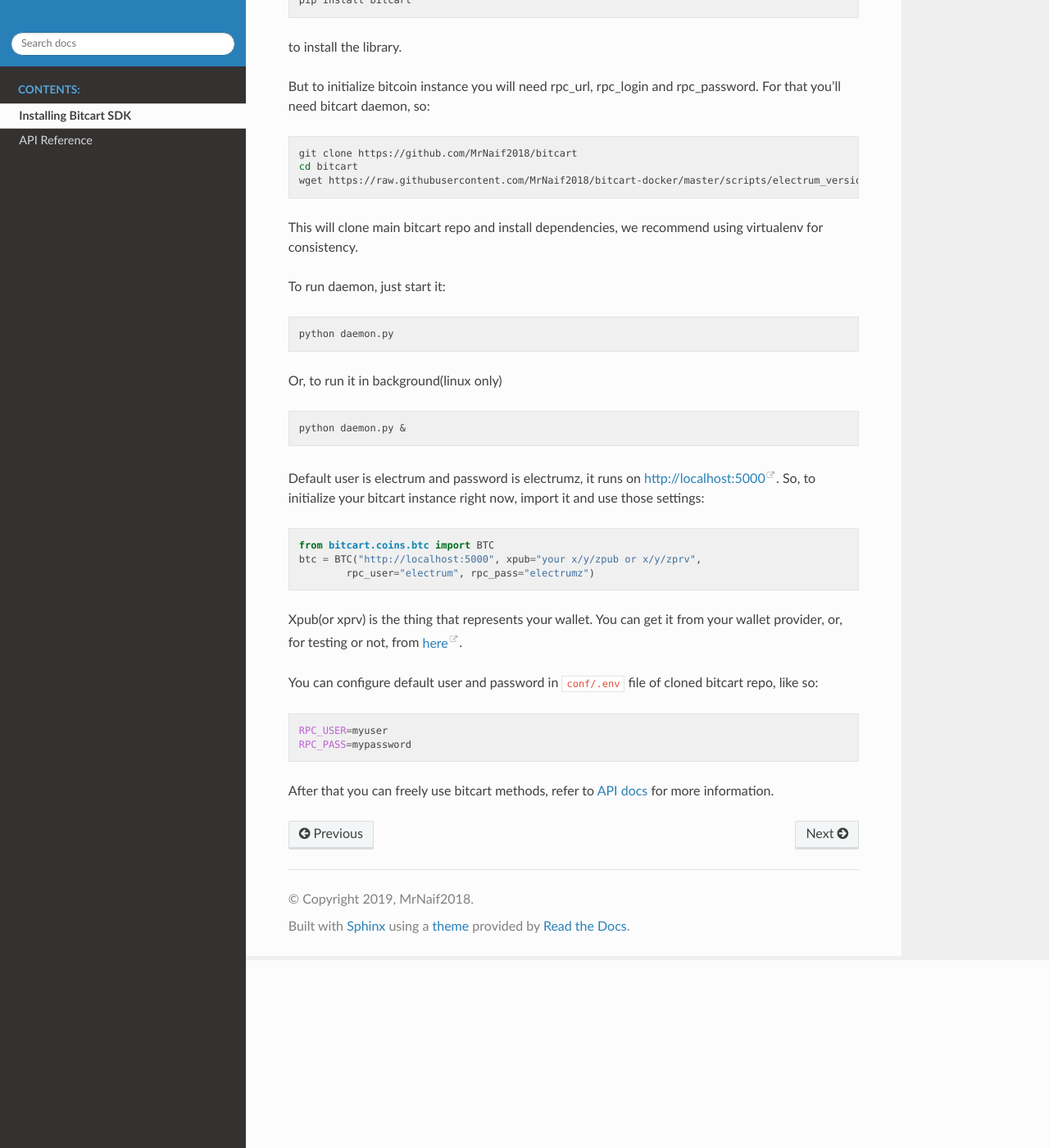
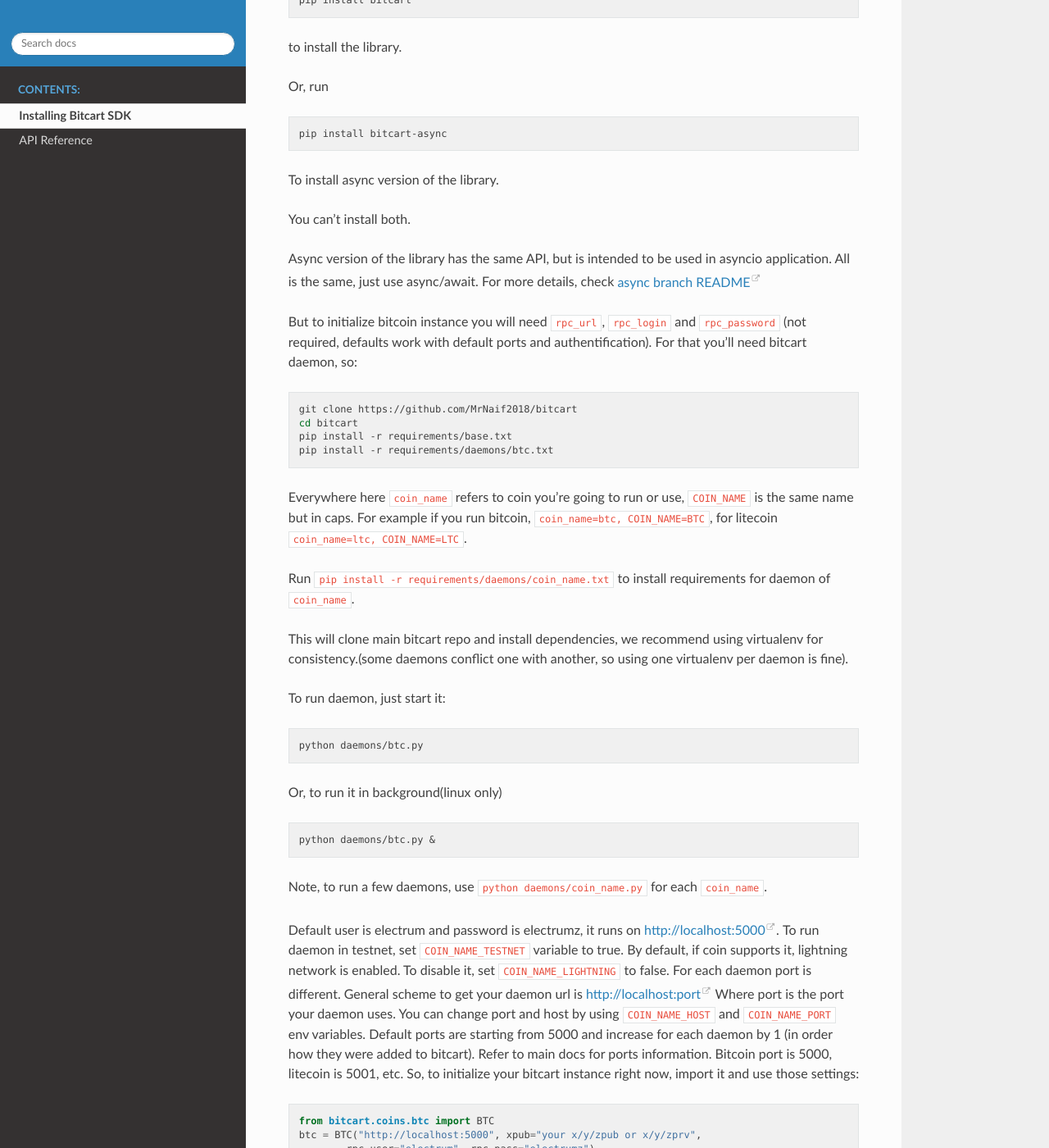
Before and after one commit to bitcart/bitcart-sdk, a Sphinx documentation site: the page built from docs/installation.rst, in a window 1280 px wide and 1400 px high, scrolled down 229 px. Shown: the whole window at 82% size. Built offline with Sphinx 7.4.7 and the Read the Docs theme 2.0.0, drawn with Linux system fonts in a browser that asks for light colours; some of the changed text lies outside the part shown.

Commit message:
Docs update

```diff
--- a/docs/installation.rst
+++ b/docs/installation.rst
@@ -9,32 +9,72 @@
 
 to install the library.
 
+Or, run
+
+.. code-block:: sh
+
+    pip install bitcart-async
+
+To install async version of the library.
+
+You can't install both.
+
+Async version of the library has the same API, but is intended to be used in asyncio application.
+All is the same, just use async/await.
+For more details, check `async branch README <https://github.com/MrNaif2018/bitcart-sdk/blob/async/README.md/>`_
+
 But to initialize bitcoin instance you will need
-rpc_url, rpc_login and rpc_password.
+``rpc_url``, ``rpc_login`` and ``rpc_password`` (not required, defaults
+work with default ports and authentification).
 For that you'll need bitcart daemon, so:
 
 .. code-block:: sh
 
     git clone https://github.com/MrNaif2018/bitcart
     cd bitcart
-    wget https://raw.githubusercontent.com/MrNaif2018/bitcart-docker/master/scripts/electrum_version.py && python electrum_version.py
+    pip install -r requirements/base.txt
+    pip install -r requirements/daemons/btc.txt
+
+Everywhere here ``coin_name`` refers to coin you're going to run or use,
+``COIN_NAME`` is the same name but in caps.
+For example if you run bitcoin, ``coin_name=btc, COIN_NAME=BTC``, for litecoin ``coin_name=ltc, COIN_NAME=LTC``.
+
+Run ``pip install -r requirements/daemons/coin_name.txt`` to install
+requirements for daemon of ``coin_name``.
 
 This will clone main bitcart repo and install dependencies,
-we recommend using virtualenv for consistency.
+we recommend using virtualenv for consistency.(some daemons conflict one
+with another, so using one virtualenv per daemon is fine).
 
 To run daemon, just start it:
 
 .. code-block:: sh
 
-    python daemon.py
+    python daemons/btc.py
 
 Or, to run it in background(linux only)
 
 .. code-block:: sh
 
-    python daemon.py &
+    python daemons/btc.py &
+
+Note, to run a few daemons, use
+``python daemons/coin_name.py`` for each ``coin_name``.
 
 Default user is electrum and password is electrumz, it runs on http://localhost:5000.
+To run daemon in testnet, set ``COIN_NAME_TESTNET`` variable to true.
+By default, if coin supports it, lightning network is enabled.
+To disable it, set ``COIN_NAME_LIGHTNING`` to false.
+For each daemon port is different.
+General scheme to get your daemon url is
+http://localhost:port
+Where port is the port your daemon uses.
+You can change port and host by using ``COIN_NAME_HOST`` and ``COIN_NAME_PORT``
+env variables.
+Default ports are starting from 5000 and increase for each daemon by 1
+(in order how they were added to bitcart).
+Refer to main docs for ports information.
+Bitcoin port is 5000, litecoin is 5001, etc.
 So, to initialize your bitcart instance right now,
 import it and use those settings:
 
@@ -44,7 +84,12 @@
     btc = BTC("http://localhost:5000", xpub="your x/y/zpub or x/y/zprv",
             rpc_user="electrum", rpc_pass="electrumz")
 
-Xpub(or xprv) is the thing that represents your wallet.
+All the variables are actually optional, so you can just do
+``btc = BTC()``
+and use it, but without a wallet.
+To use a wallet, pass xpub like so:
+``btc = BTC(xpub="your x/y/zpub or x/y/zprv or electrum seed")``
+Xpub, xprv or electrum seed is the thing that represents your wallet.
 You can get it from your wallet provider, or, for testing or not,
 from `here <https://iancoleman.io/bip39/>`_.
 
@@ -53,8 +98,8 @@
 
 .. code-block:: sh
 
-    RPC_USER=myuser
-    RPC_PASS=mypassword
+    COIN_NAME_USER=myuser
+    COIN_NAME_PASS=mypassword
 
 After that you can freely use bitcart methods,
 refer to :doc:`API docs <api>` for more information.
```
Also changed, not shown: docs/index.rst (+15 -15 lines), docs/images/1.jpg (deleted), docs/images/1.png (added).
